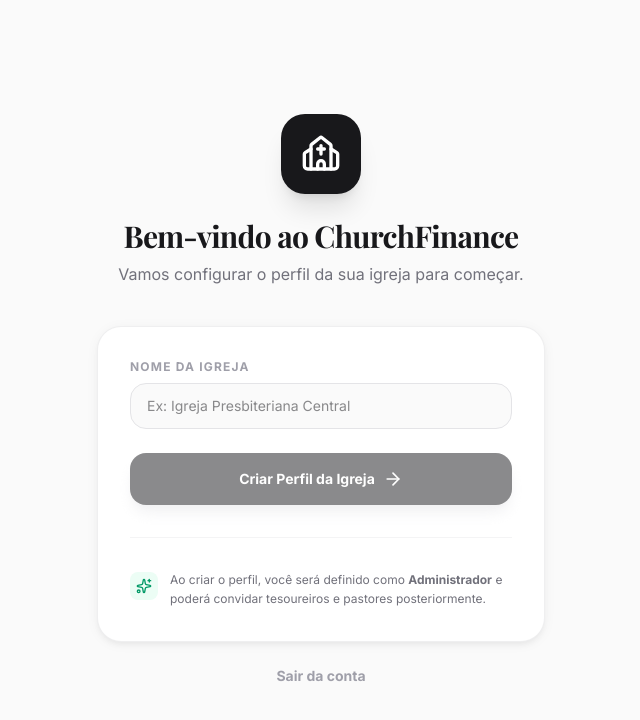
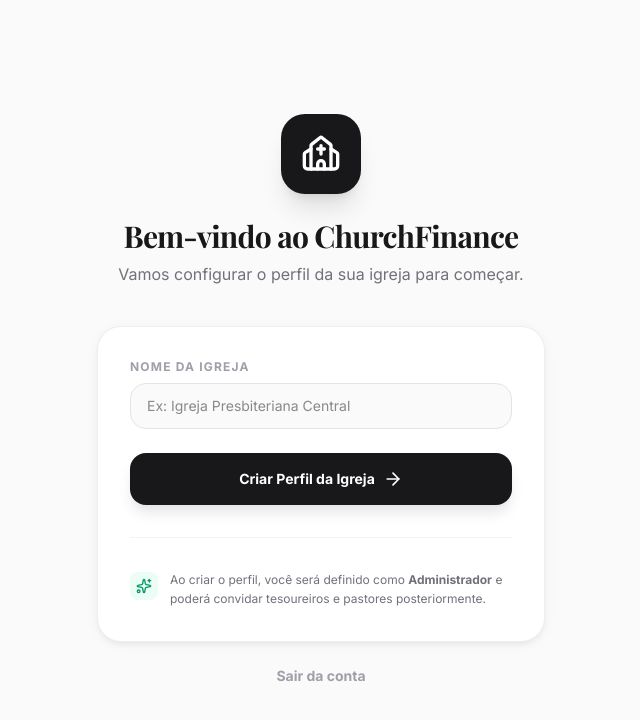
Before and after one commit to Uildigital/Tesouraria_sis, a React (Vite) app: page /setup in a window 1280 px wide. Shown: the top 720 px of the page, without its empty margins (319-959 px from the left). Built offline with nearby package versions, Linux system fonts and the light colour scheme; no server answers; a web font is replaced by a local one.

Commit message:
feat: Improve login and setup forms
Adds a type="button" to the login toggle and removes unnecessary name validation from the setup form. This simplifies the user experience and ensures the setup form can be submitted even if the church name field is temporarily empty.

```diff
--- a/src/pages/Login.tsx
+++ b/src/pages/Login.tsx
@@ -96,6 +96,7 @@ export const Login: React.FC = () => {
 
           <div className="mt-6 pt-6 border-t border-zinc-100 text-center">
             <button
+              type="button"
               onClick={() => setIsSignUp(!isSignUp)}
               className="text-sm font-bold text-emerald-600 hover:text-emerald-700"
             >
--- a/src/pages/Setup.tsx
+++ b/src/pages/Setup.tsx
@@ -76,7 +76,7 @@ export const Setup: React.FC = () => {
 
             <button
               type="submit"
-              disabled={loading || !name}
+              disabled={loading}
               className="w-full flex items-center justify-center rounded-2xl bg-zinc-900 py-4 text-sm font-bold text-white hover:bg-zinc-800 transition-all shadow-lg shadow-zinc-200 disabled:opacity-50"
             >
               {loading ? <Loader2 className="h-5 w-5 animate-spin" /> : (
```
